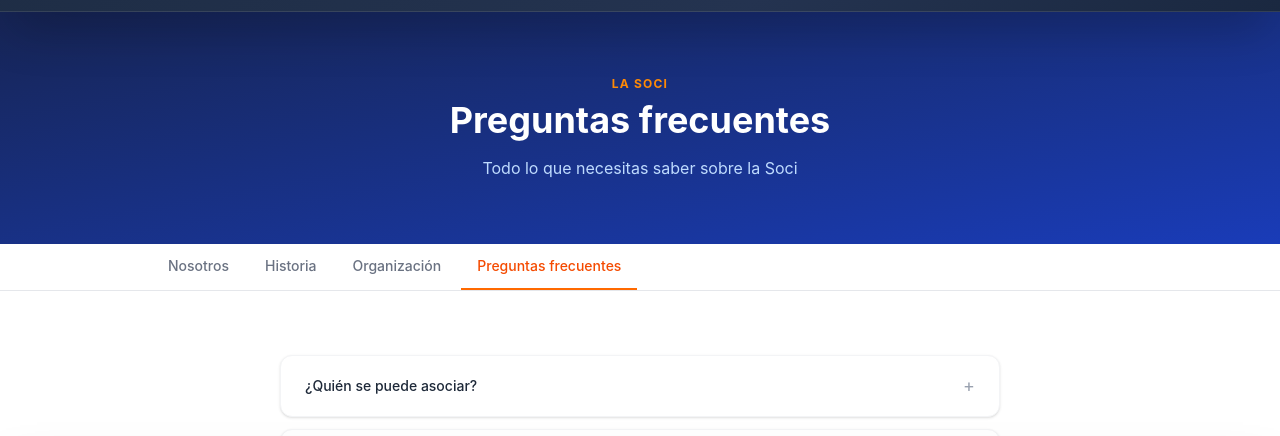
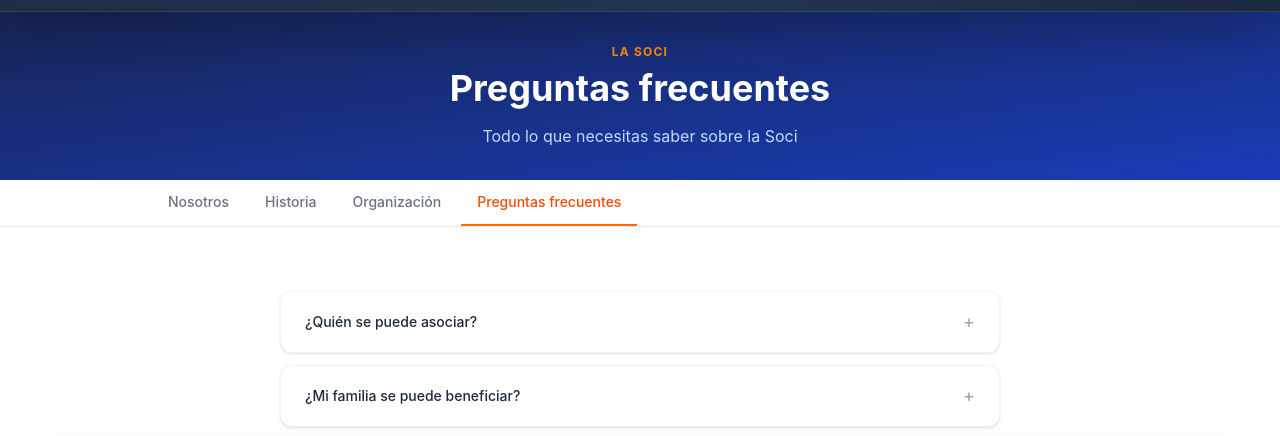
Before and after one commit to ezonopazana-commits/lasoci-web, an Astro site: page /quienes-somos/preguntas in a window 1280 px wide. Shown: the part 53-489 px from the top of the page. Built offline with nearby package versions, Linux system fonts and the light colour scheme; Astro itself is replaced by a stand-in of ours.

Commit message:
style: hero más compacto en preguntas.astro

```diff
--- a/src/pages/quienes-somos/preguntas.astro
+++ b/src/pages/quienes-somos/preguntas.astro
@@ -3,7 +3,7 @@
 ---
 <Layout title="Preguntas frecuentes — la Soci">
 
-  <div class="bg-gradient-to-br from-blue-950 to-blue-800 text-white py-16 px-6 text-center">
+  <div class="bg-gradient-to-br from-blue-950 to-blue-800 text-white py-8 px-6 text-center">
     <p class="text-orange-400 text-xs font-bold uppercase tracking-widest mb-2">la Soci</p>
     <h1 class="text-4xl font-bold mb-4" data-i18n="faq_title">Preguntas frecuentes</h1>
     <p class="text-blue-200 max-w-xl mx-auto" data-i18n="faq_sub">Todo lo que necesitas saber sobre la Soci</p>
```
